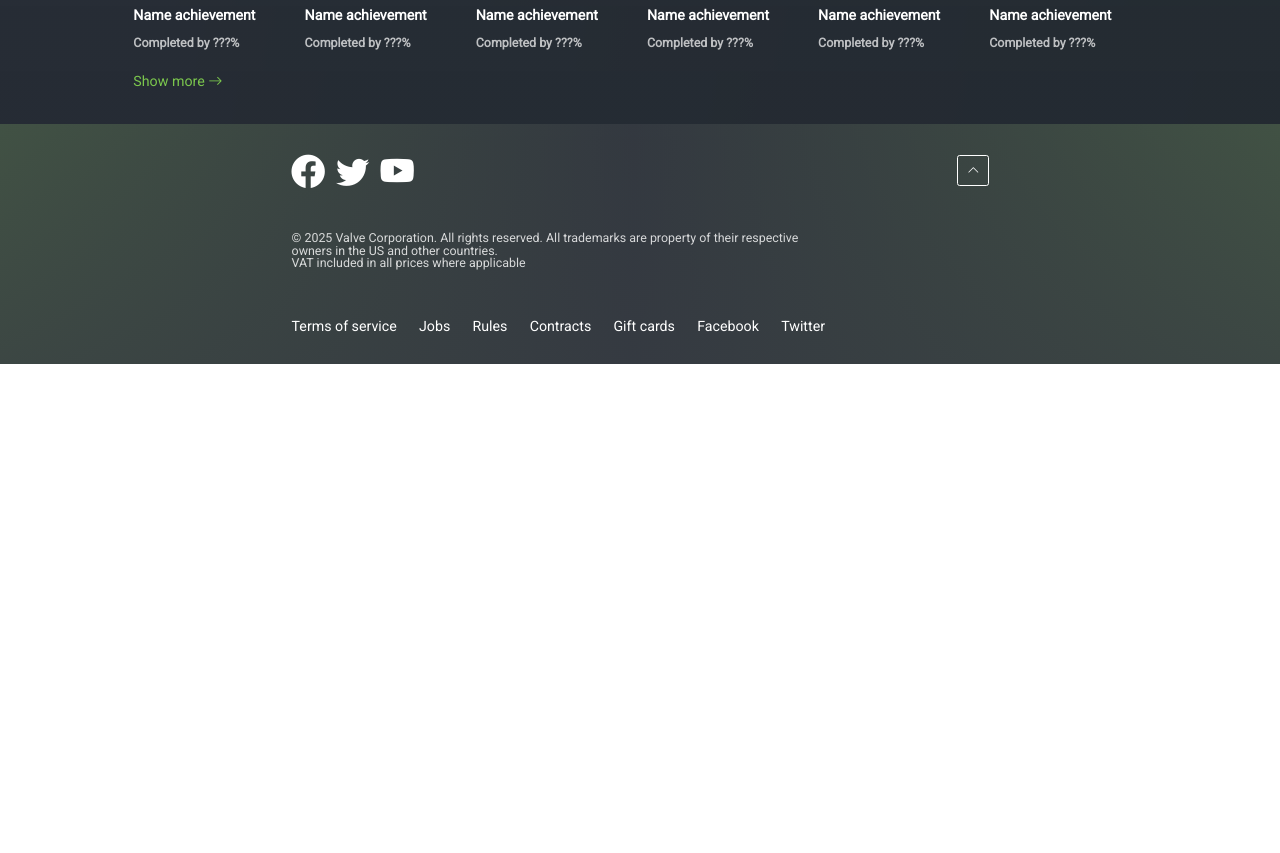
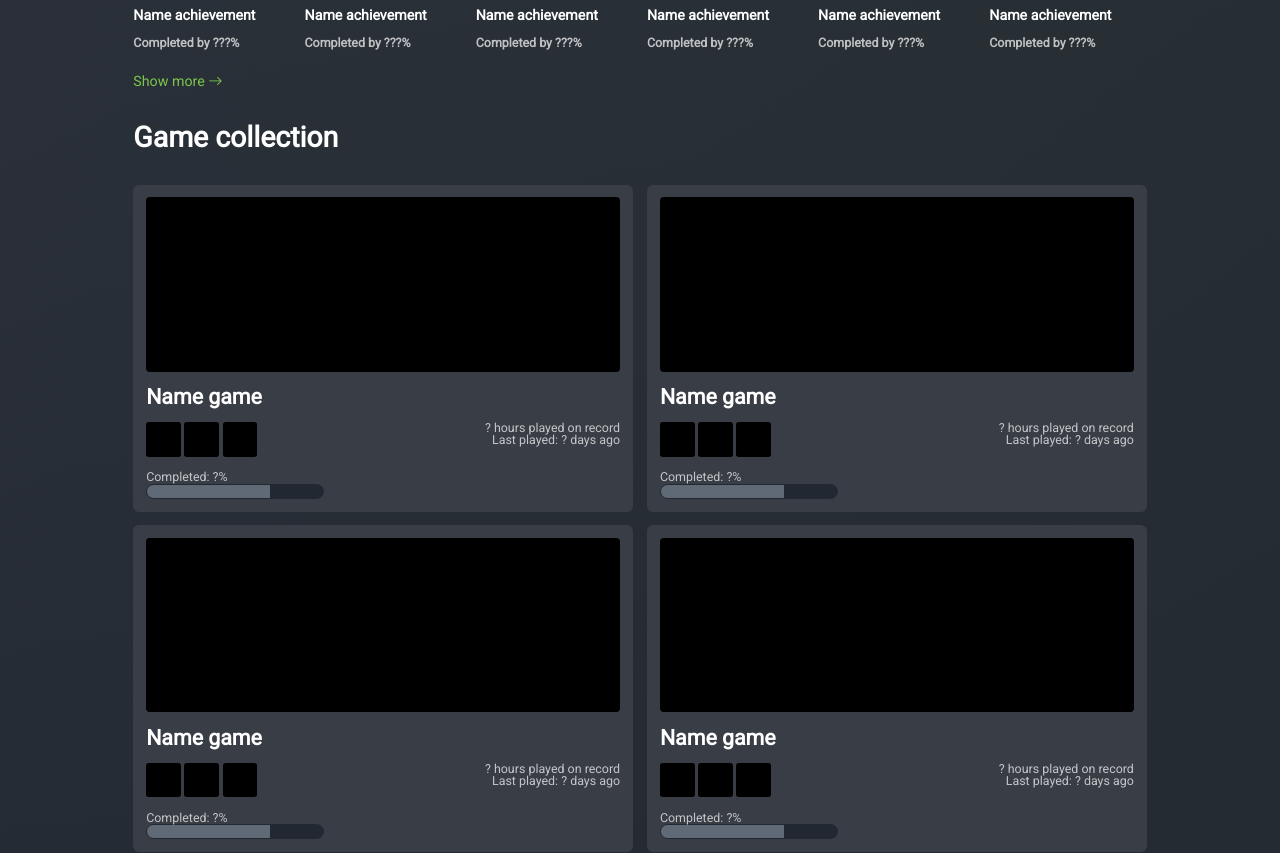
Before and after one commit to kanjo1ndd/gameflow-app, a React (Vite) app: page /Profile in a window 1280 px wide. Shown: the part 483-1336 px from the top of the page. Before the commit the page ends 847 px from the top, so only its background shows below. Built offline with nearby package versions, Linux system fonts and the light colour scheme; what react-select-country-list would draw is missing.

Commit message:
profile2

```diff
--- a/src/views/profile/contentProfile/ContentProfile.css
+++ b/src/views/profile/contentProfile/ContentProfile.css
@@ -68,7 +68,7 @@
 
 .about-me {
     height: 100%;
-    width: 31.75vw;
+    width: 31vw;
     gap: 0.5vw;
 
     display: flex;
@@ -193,3 +193,133 @@
     color: rgba(255, 255, 255, 0.7);
 
 }
+
+/* ////////////////////////////////////////////////////////////////////////////// */
+
+.game-collection {
+    width: 79.167vw;
+    gap: 2.5vw;
+
+    display: flex;
+    position: relative;
+
+    flex-direction: column;
+    justify-content: space-between;
+}
+
+.category-collection {
+    color: white;
+    font-family: Roboto;
+    font-weight: 600;
+    font-size: 2.222vw;
+    line-height: 100%;
+    letter-spacing: 0%;
+}
+
+.blocks-collection {
+    width: 100%;
+    gap: 1.05vw;
+    display: flex;
+    position: relative;
+    flex-wrap: wrap;
+    justify-content: space-between;
+}
+
+.block-collection {
+    width: 39.028vw;
+    height: 25.556vw;
+    border-radius: 0.486vw;
+    display: flex;
+    position: relative;
+    justify-content: space-between;
+    flex-direction: column;
+    background-color: rgba(57, 62, 70, 1);
+    padding: 1vw;
+}
+
+.collection-img {
+    background-color: black;
+    width: 100%;
+    height: 13.611vw;
+    border-radius: 0.285vw;
+}
+
+.collection-content {
+    display: flex;
+    position: relative;
+
+    justify-content: space-between;
+    flex-direction: column;
+
+    width: 100%;
+    height: 8.819vw;
+}
+
+.collection-name {
+    font-family: Roboto;
+    font-weight: 900;
+    font-size: 1.667vw;
+    line-height: 100%;
+    letter-spacing: 0%;
+    color: white;
+}
+
+.collection-mini-img-text {
+    display: flex;
+    position: relative;
+    justify-content: space-between;
+}
+
+.collection-mini-img {
+    display: flex;
+    position: relative;
+    width: 8.681vw;
+    justify-content: space-between;
+}
+
+.mini-img {
+    background-color: black;
+    width: 2.708vw;
+    height: 2.708vw;
+    border-radius: 0.208vw;
+}
+
+.collection-text {
+    text-align: right;
+}
+
+.text-record {
+    font-family: Roboto;
+    font-weight: 400;
+    font-size: 0.972vw;
+    line-height: 100%;
+    letter-spacing: 0%;
+    color:rgba(255, 255, 255, 0.7);
+}
+
+.text-played {
+    font-family: Roboto;
+    font-weight: 400;
+    font-size: 0.972vw;
+    line-height: 100%;
+    letter-spacing: 0%;
+    text-align: right;
+    color:rgba(255, 255, 255, 0.7);
+}
+
+.text-completed {
+    font-family: Roboto;
+    font-weight: 400;
+    font-size: 0.972vw;
+    line-height: 100%;
+    letter-spacing: 0%;
+    color:rgba(255, 255, 255, 0.7);
+}
+
+.bar-completed {
+    background: linear-gradient(90deg, #606976 70%, #222831 70%, #222831 100%);
+    width: 13.889vw;
+    height: 1.181vw;
+    border-radius: 0.625vw;
+    border: 0.15vw solid #222831;
+}
--- a/src/views/profile/contentProfile/ContentProfile.jsx
+++ b/src/views/profile/contentProfile/ContentProfile.jsx
@@ -29,6 +29,17 @@ export default function ContentProfile() {
                 </div>
                 <div className='show-achievements'>Show more <i className="bi bi-arrow-right"></i></div>
             </div>
+            <div className='game-collection'>
+                <div className='category-collection'>Game collection</div>
+                <div className='blocks-collection'>
+                    <CollectionCart />
+                    <CollectionCart />
+                    <CollectionCart />
+                    <CollectionCart />
+                    <CollectionCart />
+                    <CollectionCart />
+                </div>
+            </div>
         </div>
     </>;
 }
@@ -42,3 +53,29 @@ export function AchievementsCart() {
         </div>
     </>;
 }
+
+export function CollectionCart() {
+    return <>
+        <div className='block-collection'>
+            <div className='collection-img'/>
+            <div className='collection-content'>
+                <div className='collection-name'>Name game</div>
+                <div className='collection-mini-img-text'>
+                    <div className='collection-mini-img'>
+                        <div className='mini-img'/>
+                        <div className='mini-img'/>
+                        <div className='mini-img'/>
+                    </div>
+                    <div className='collection-text'>
+                        <div className='text-record'>? hours played on record</div>
+                        <div className='text-played'>Last played: ? days ago</div>
+                    </div>
+                </div>
+                <div>
+                    <div className='text-completed'>Completed: ?%</div>
+                    <div className='bar-completed'></div>
+                </div>
+            </div>
+        </div>
+    </>;
+}
```
